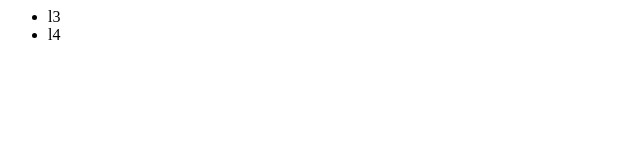
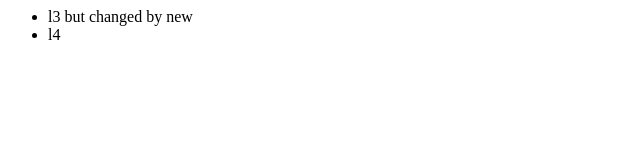
Before and after one commit to ravirana2/TestRavi, a plain HTML site: page index.html in a window 1280 px wide. Shown: the whole page, without its empty margins (0-640 px from the left). Drawn offline with Linux system fonts and the light colour scheme.

Commit message:
changes made to create conflict

```diff
--- a/index.html
+++ b/index.html
@@ -2,7 +2,7 @@
 	<body>
 		<div>
 			<ul>
-				<li>l3</li>
+				<li>l3 but changed by new</li>
 				<li>l4</li>
 			</ul>
 		</div>
```
